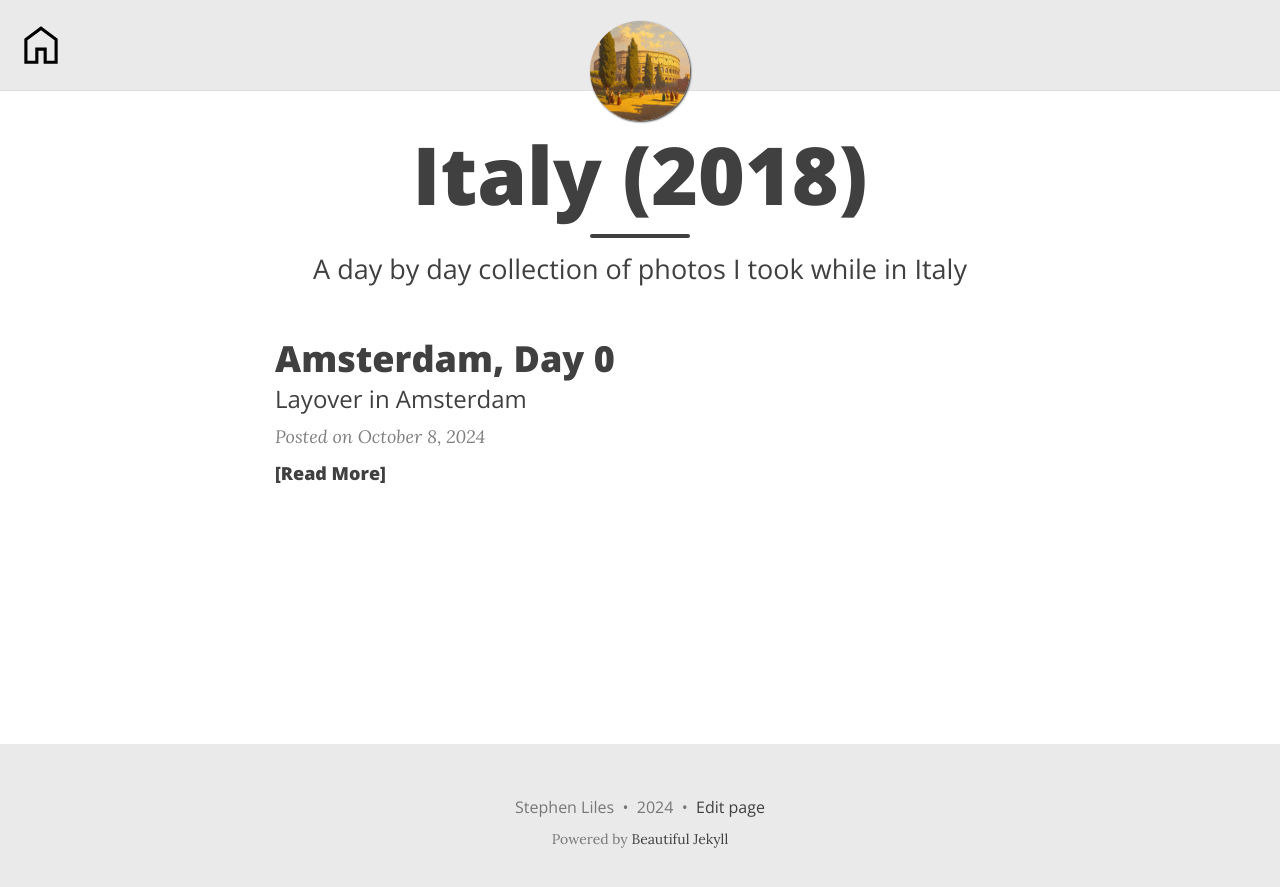
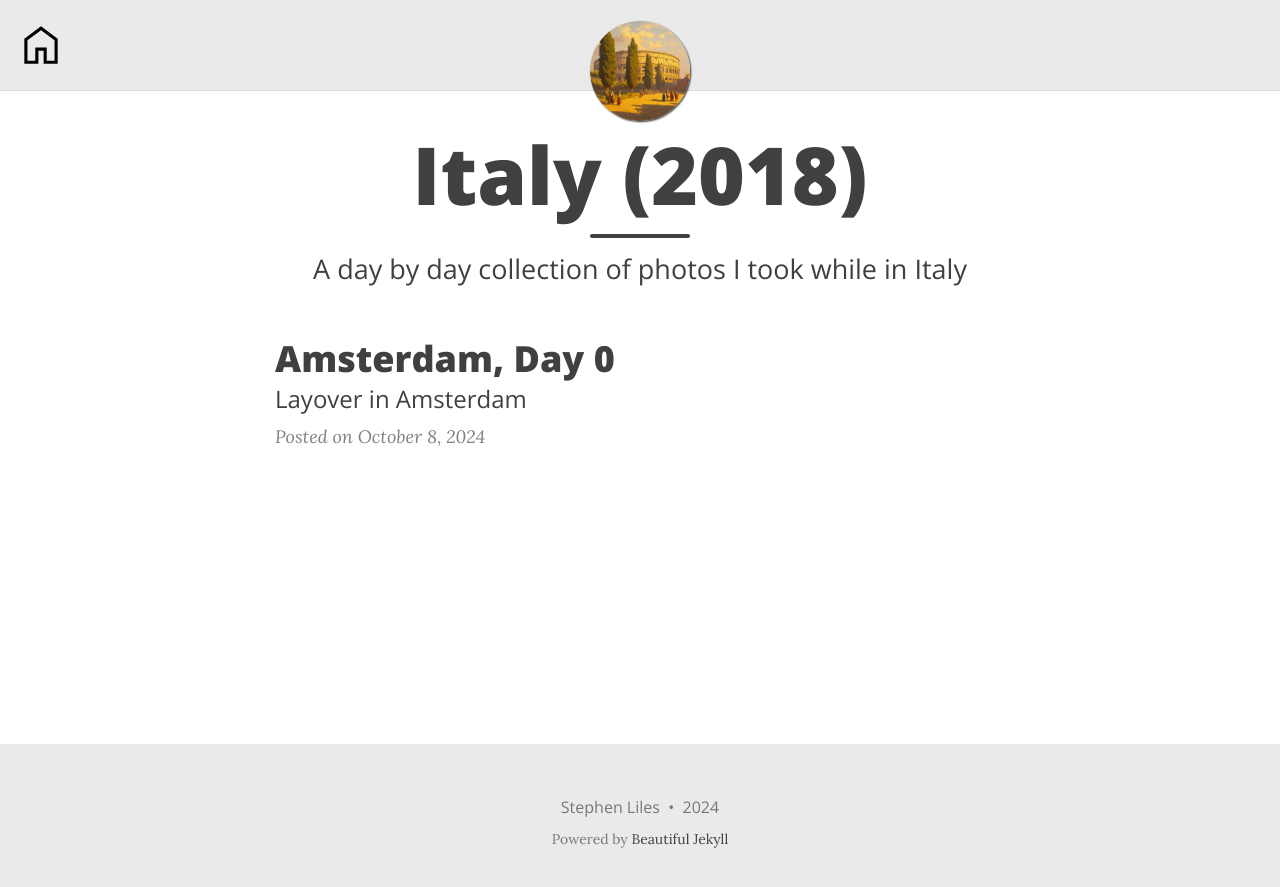
Before and after one commit to ShinobiAoshi/italy-2024-blog, a Jekyll site: the page built from index.html, in a window 1280 px wide. Shown: the top 887 px of the page. Built offline with Jekyll 4.4.1, drawn with Linux system fonts in a browser that asks for light colours; the list of posts is cut into pages by our own code.

Commit message:
disable excerpts

```diff
--- a/_config.yml
+++ b/_config.yml
@@ -109,7 +109,7 @@ title-on-all-pages: false
 excerpt_length: 50
 
 # Whether or not to show an excerpt for every blog post in the feed page
-feed_show_excerpt: true
+feed_show_excerpt: false
 
 # Whether or not to show a list of tags below each post preview in the feed page
 feed_show_tags: false
@@ -118,7 +118,7 @@ feed_show_tags: false
 post_search: false
 
 # Add a button in the footer to edit the current page. Only works if your website is hosted on GitHub
-edit_page_button: true
+edit_page_button: false
 
 # Allow sub-menu items (second-level navigation menu items) to be longer than the top-level menu
 # If this setting is off, then long sub-menu words might get cut off
```
